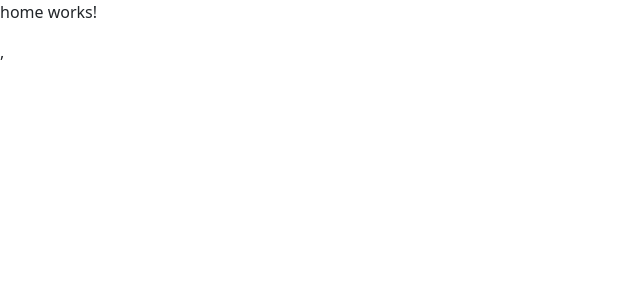
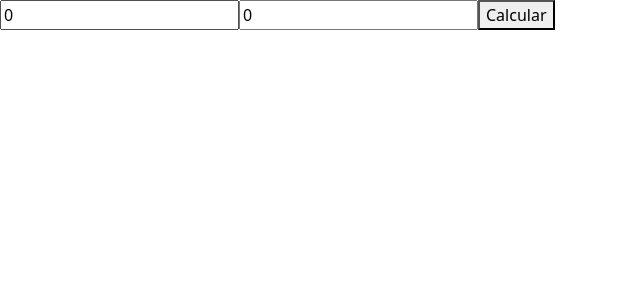
Before and after one commit to ThiagoAndradedev1/Calculo-CDB, an Angular app: page / in a window 1280 px wide. Shown: the top 300 px of the page, without its empty margins (0-640 px from the left). Built offline with nearby package versions, Linux system fonts and the light colour scheme.

Commit message:
Inclui base inicial para o form

```diff
--- a/src/app/home/home.component.html
+++ b/src/app/home/home.component.html
@@ -1 +1,6 @@
-<p>home works!</p>,
+<form [formGroup]="form" (ngSubmit)="submit()">
+    <input placeholder="Valor" formControlName="initialValue" />
+    <input placeholder="Qtde Meses" formControlName="months" />
+
+    <button>Calcular</button>
+</form>
--- a/src/app/home/home.component.ts
+++ b/src/app/home/home.component.ts
@@ -1,20 +1,32 @@
 import { CommonModule } from '@angular/common';
 import { ChangeDetectionStrategy, Component, type OnInit } from '@angular/core';
 import { CdbSimulatorService } from '../data/services/cdb-simulator.service';
+import { FormBuilder, ReactiveFormsModule, Validators } from '@angular/forms';
 
 @Component({
   selector: 'app-home',
   standalone: true,
-  imports: [CommonModule],
+  imports: [CommonModule, ReactiveFormsModule],
   templateUrl: './home.component.html',
   styleUrl: './home.component.css',
   changeDetection: ChangeDetectionStrategy.OnPush,
 })
 export class HomeComponent implements OnInit {
-  constructor(private readonly cdbSimulatorService: CdbSimulatorService) {}
+  constructor(
+    private readonly fbBuilder: FormBuilder,
+    private readonly cdbSimulatorService: CdbSimulatorService
+  ) {}
+
+  protected form = this.fbBuilder.group({
+    initialValue: [0, Validators.required],
+    months: [0, Validators.required],
+  });
 
   ngOnInit(): void {
     console.log('init home');
+  }
+
+  submit(): void {
     this.cdbSimulatorService.simulateCdb().subscribe(console.log);
   }
 }
```
